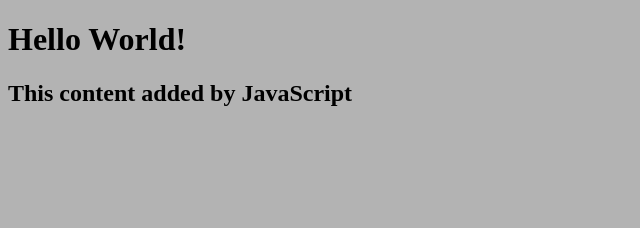
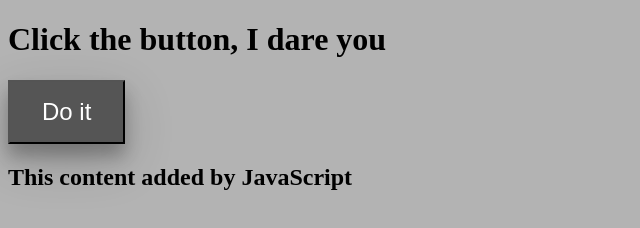
Before and after one commit to xLovell/my-personal-website, a plain HTML site: page index.html in a window 1280 px wide. Shown: the whole page, without its empty margins (0-640 px from the left). Drawn offline with Linux system fonts and the light colour scheme.

Commit message:
added button with some css styling

```diff
--- a/index.html
+++ b/index.html
@@ -5,7 +5,8 @@
     <title>My Personal Website</title>
   </head>
   <body>
-    <h1>Hello World!</h1>
+    <h1>Click the button, I dare you</h1>
+    <button type="button">Do it</button>
     <script src="script.js"></script>
   </body>
 </html>
--- a/style.css
+++ b/style.css
@@ -1,3 +1,12 @@
 body {
     background: rgb(179, 179, 179);
   }
+
+button {
+    padding: 16px 32px;
+    text-align: center;
+    background-color: #555;
+    font-size: 24px;
+    color: white;
+    box-shadow: 0 12px 16px 0 rgba(0,0,0,0.24), 0 17px 50px 0 rgba(0,0,0,0.19);
+}
```
